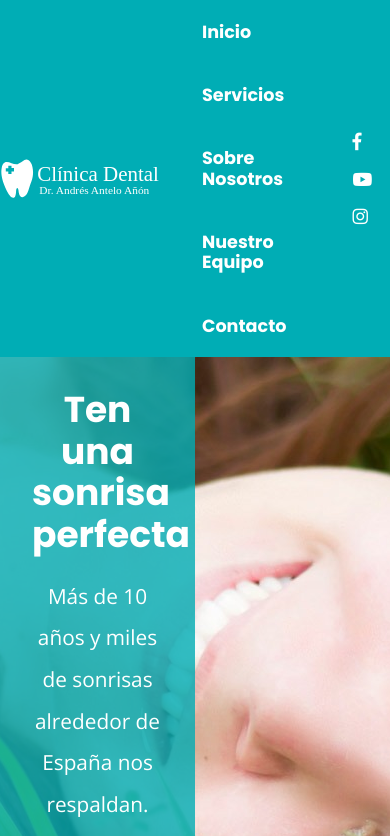
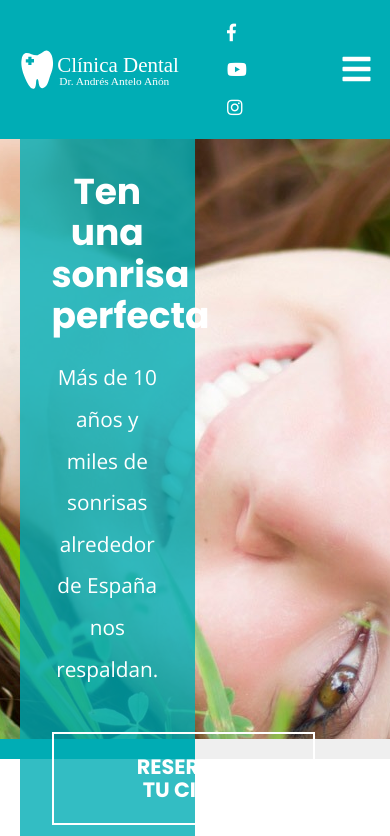
Before and after one commit to frankablanco/tallerweb, a plain HTML site: page index.html in a window 390 px wide. Shown: the top 836 px of the page. Drawn offline with nearby package versions, Linux system fonts and the light colour scheme; some packages are replaced by stand-ins of ours.

Commit message:
Agregado menu responsive

```diff
--- a/css/style.css
+++ b/css/style.css
@@ -35,6 +35,12 @@ ul, li {
   margin: auto;
 }
 
+@media only screen and (max-width: 1170px) {
+	.wrap {
+		width: 90%;
+	}
+}
+
 #main-header {
   background-color: #00ADB5;
 }
@@ -44,6 +50,7 @@ ul, li {
   flex-flow: row nowrap;
   justify-content: space-between;
   align-items: center;
+  padding: 0.8em 0;
 }
 
 #main-header .header-content #logo img {
@@ -57,7 +64,6 @@ ul, li {
 
 #main-header .header-content #main-menu ul li {
   display: inline-block;
-  padding: 0.8em 0.2em;
 }
 
 #main-header .header-content #main-menu ul li a {
@@ -99,6 +105,13 @@ ul, li {
   border-bottom: 2px solid #efefef;
 }
 
+@media only screen and (max-width: 1100px) {
+
+	#main-header .header-content #main-menu {
+		display: none;
+	}
+
+}
 
 /*
 // --------------------------------------------------
@@ -107,10 +120,11 @@ ul, li {
 */
 
 #main-header .header-content #btn-responsive {
-	display: none;
+  display: none;
+  margin-left: 1em;
 	font-size: 2em;
 	color: #ffffff;
-	cursor: pointer;
+  cursor: pointer;
 }
 
 #menu-responsive {
@@ -165,6 +179,14 @@ ul, li {
 	color: #ffffff;
 }
 
+
+@media only screen and (max-width: 1060px) {
+
+	#main-header .header-content #btn-responsive {
+		display: block;
+	}
+
+}
 
 
 /*
```
